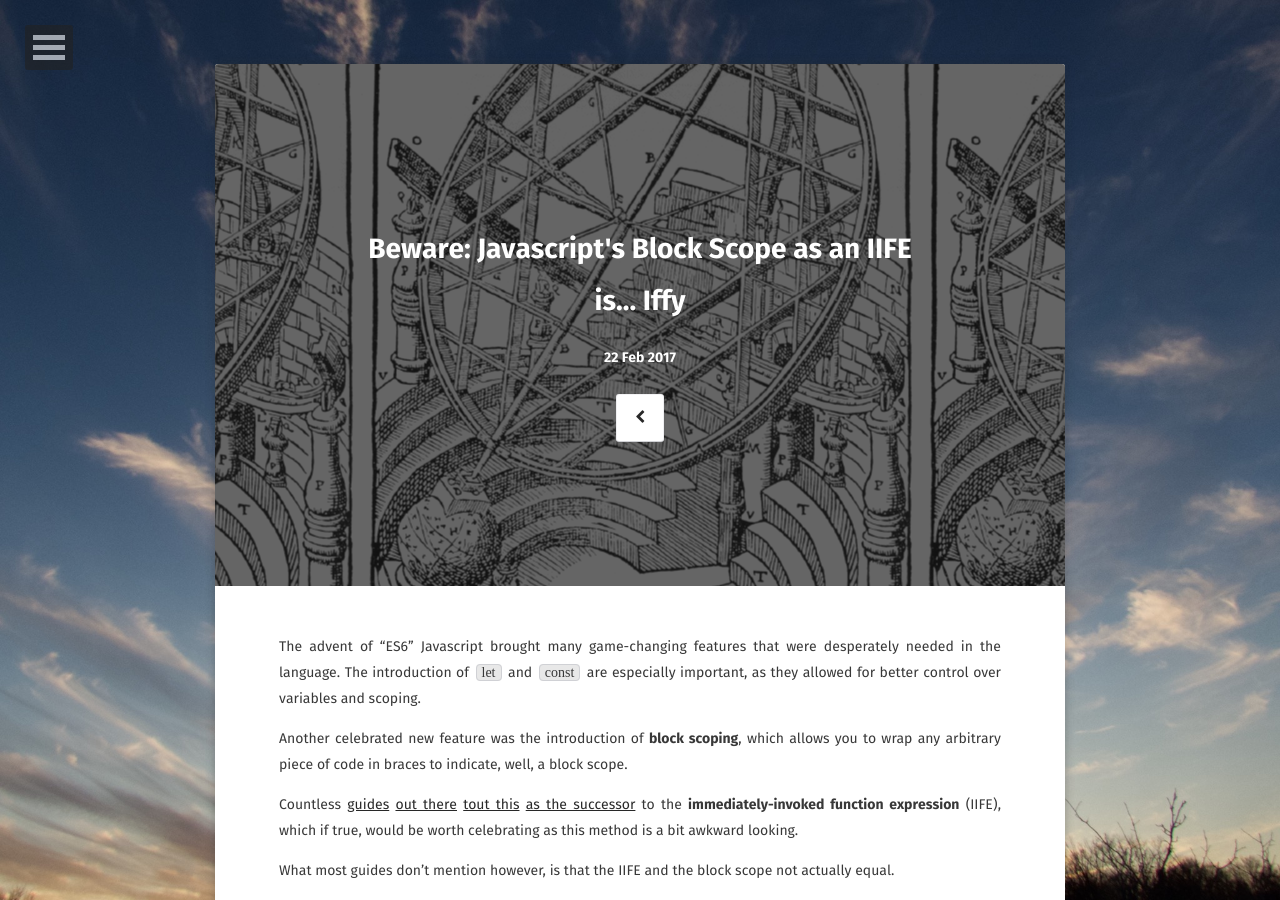
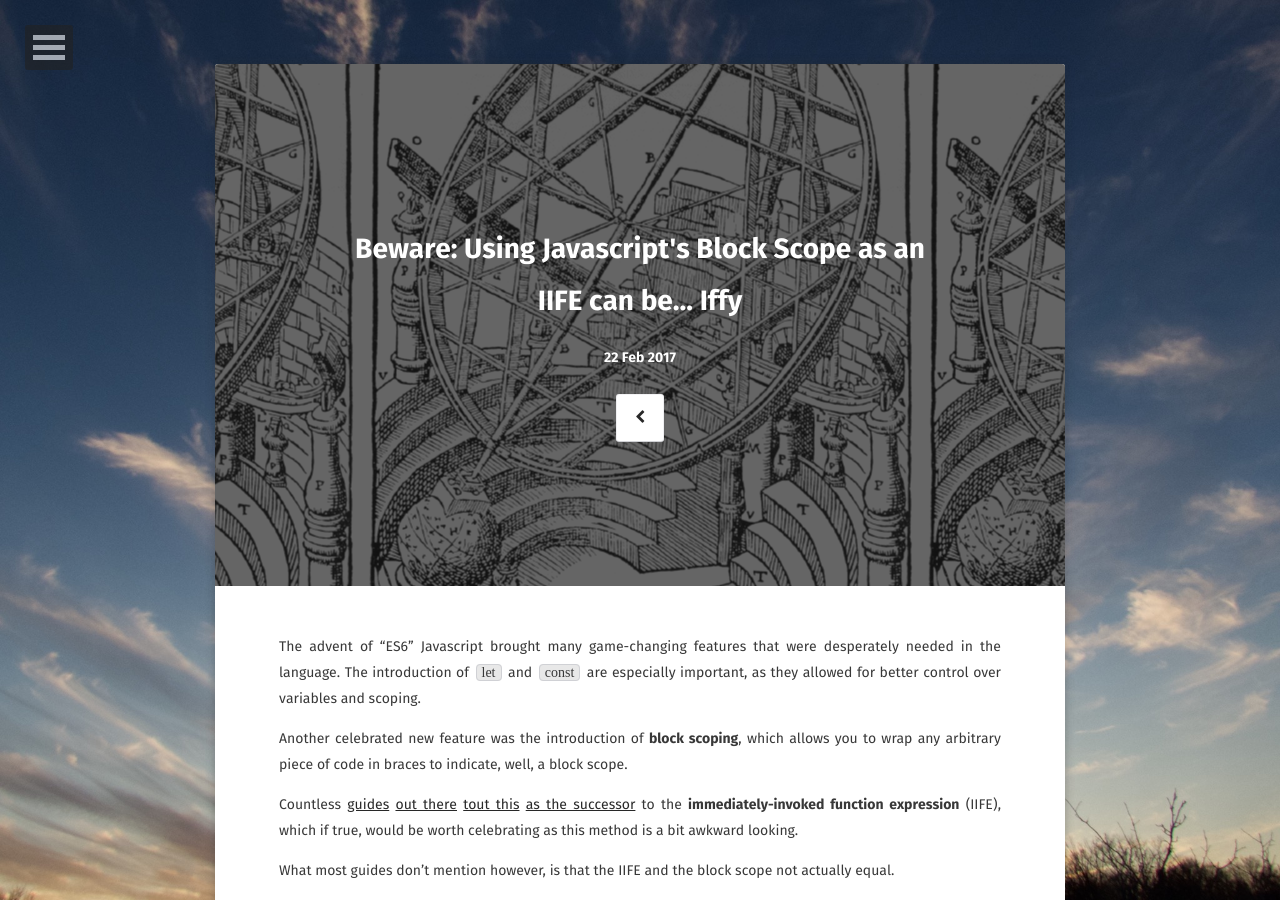
Before and after one commit to rgeraldporter/rgeraldporter.github.io, a Jekyll site: the page built from _posts/2017-02-22-block-scope-is-not-an-iife.md, in a window 1280 px wide and 900 px high. Built offline with Jekyll 4.4.1, drawn with Linux system fonts in a browser that asks for light colours; some web fonts are replaced.

Commit message:
Cleanup of title

```diff
--- a/_posts/2017-02-22-block-scope-is-not-an-iife.md
+++ b/_posts/2017-02-22-block-scope-is-not-an-iife.md
@@ -1,6 +1,6 @@
 ---
 layout: post
-title:  "Beware: Javascript's Block Scope as an IIFE is... Iffy"
+title:  "Beware: Using Javascript's Block Scope as an IIFE can be... Iffy"
 date:   2017-02-22
 excerpt: "Many assume this ES6 feature is equivalent to an IIFE, but it can be quite leaky"
 tag:
```
